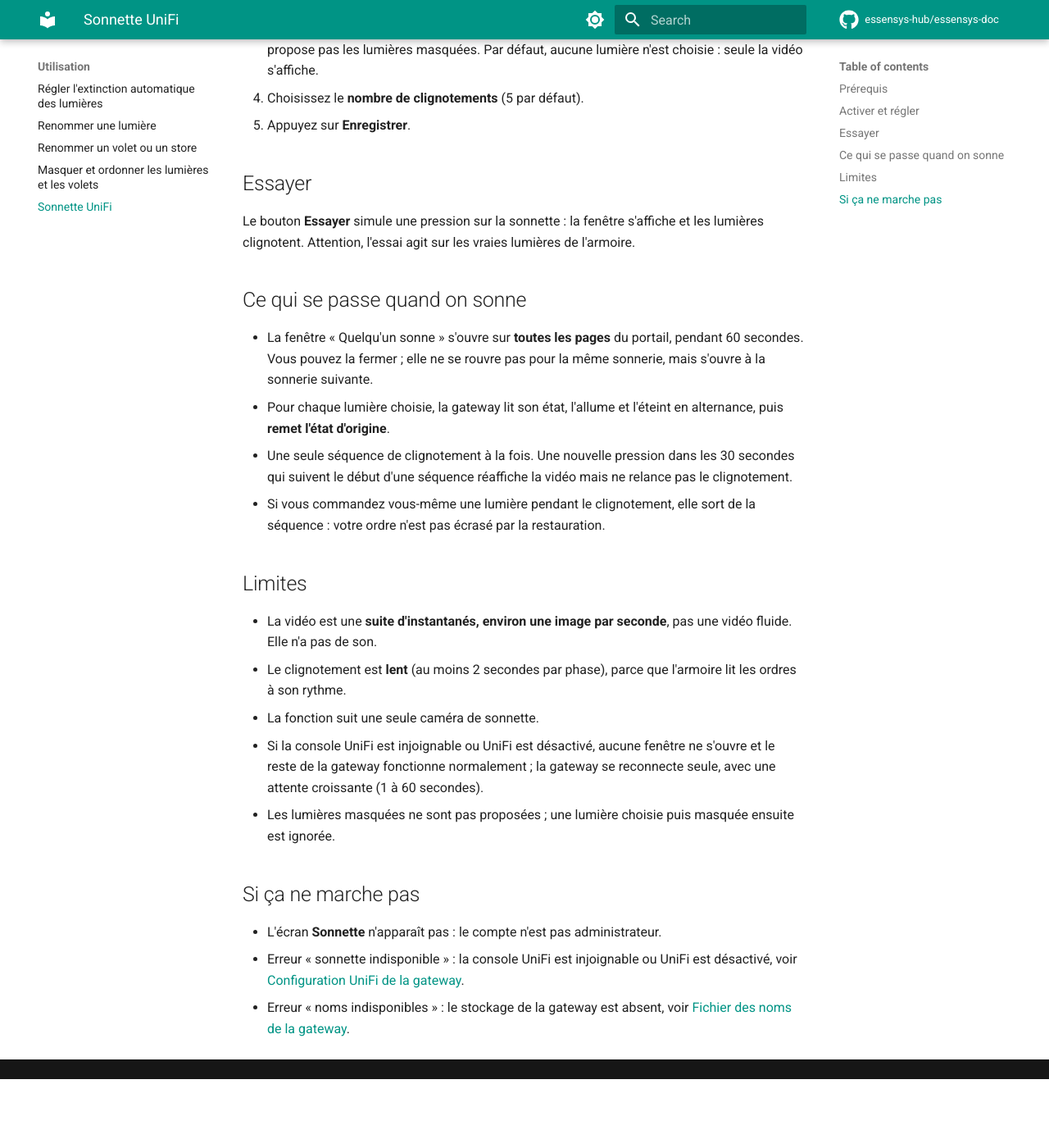
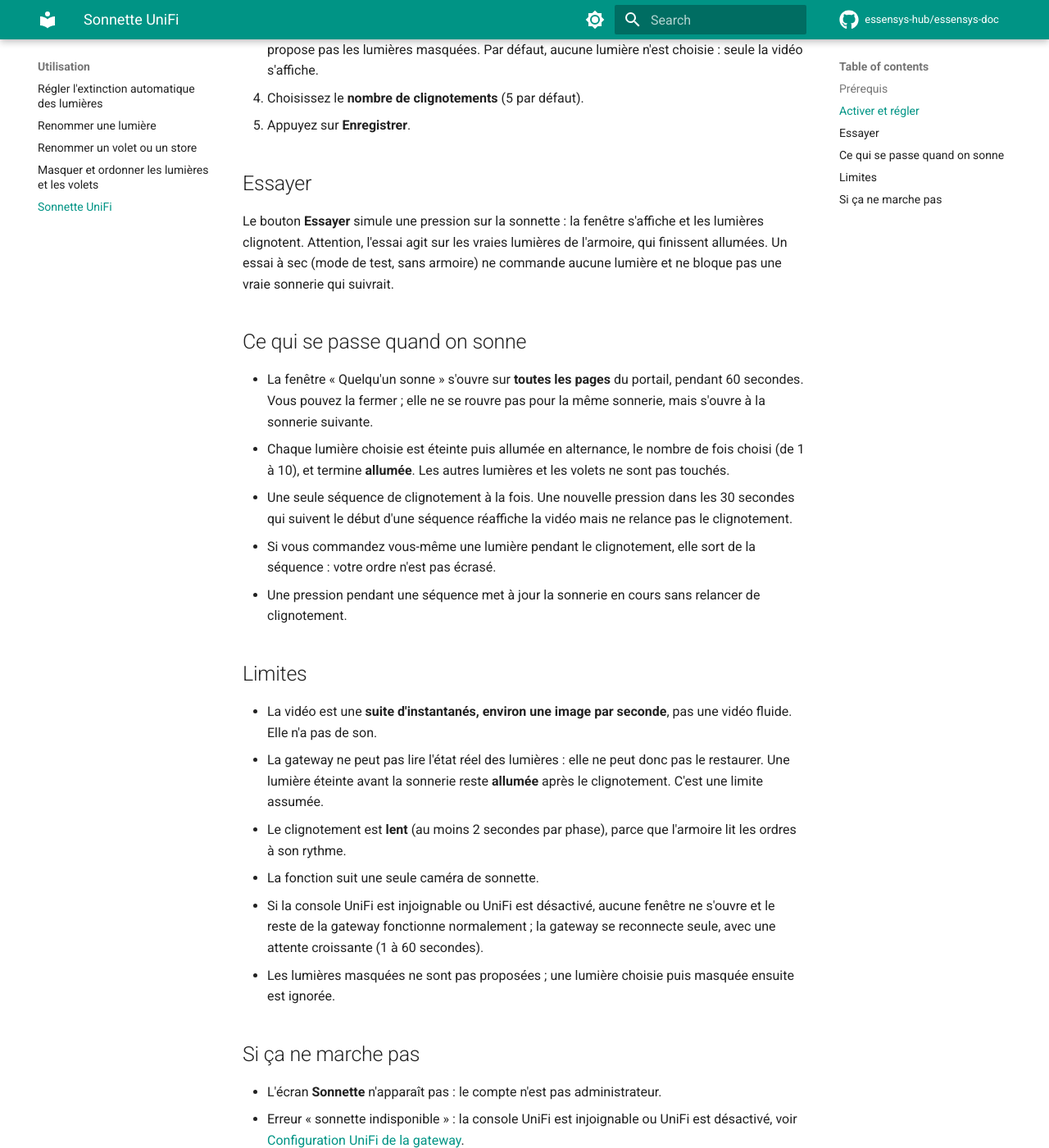
Before and after one commit to essensys-hub/essensys-doc, an MkDocs documentation site: the page built from docs/utilisation/sonnette-unifi.md, in a window 1280 px wide and 1400 px high, scrolled down 938 px. Shown: the whole window at 82% size. Built offline with MkDocs 1.6.1 and Material for MkDocs 9.7.7, drawn with Linux system fonts in a browser that asks for light colours; comment, search, counter and statistics services are not loaded; before the commit the page ends 2254 px from its top, so only the background shows below that; some of the changed text lies outside the part shown.

Commit message:
docs(utilisation): lumières de la sonnette finissant allumées, sans restauration (#31)
Feature: sonnette-unifi-2026-11-007
Refs essensys-hub/essensys-feature-lifecycle#58

Co-Authored-By: Claude Sonnet 5.5 <noreply@anthropic.com>

```diff
--- a/docs/utilisation/sonnette-unifi.md
+++ b/docs/utilisation/sonnette-unifi.md
@@ -5,7 +5,7 @@ description: "Voir la vidéo de la sonnette UniFi dans le portail local quand qu
 
 # Sonnette UniFi
 
-Quand quelqu'un appuie sur la sonnette UniFi, le portail local de la gateway CM5 affiche une fenêtre **« Quelqu'un sonne »** avec l'image de la caméra, et peut **faire clignoter des lumières** que vous avez choisies, puis les remettre dans leur état d'origine.
+Quand quelqu'un appuie sur la sonnette UniFi, le portail local de la gateway CM5 affiche une fenêtre **« Quelqu'un sonne »** avec l'image de la caméra, et peut **faire clignoter des lumières** que vous avez choisies. Les lumières choisies finissent **allumées**.
 
 La fonction est locale : elle ne passe pas par le cloud et n'est pas synchronisée. Elle est jumelle de [Masquer et ordonner les lumières et les volets](masquer-ordonner-objets.md) pour le stockage des réglages et pour l'affichage des noms.
 
@@ -30,18 +30,20 @@ Dans l'écran **Sonnette** :
 
 ## Essayer
 
-Le bouton **Essayer** simule une pression sur la sonnette : la fenêtre s'affiche et les lumières clignotent. Attention, l'essai agit sur les vraies lumières de l'armoire.
+Le bouton **Essayer** simule une pression sur la sonnette : la fenêtre s'affiche et les lumières clignotent. Attention, l'essai agit sur les vraies lumières de l'armoire, qui finissent allumées. Un essai à sec (mode de test, sans armoire) ne commande aucune lumière et ne bloque pas une vraie sonnerie qui suivrait.
 
 ## Ce qui se passe quand on sonne
 
 - La fenêtre « Quelqu'un sonne » s'ouvre sur **toutes les pages** du portail, pendant 60 secondes. Vous pouvez la fermer ; elle ne se rouvre pas pour la même sonnerie, mais s'ouvre à la sonnerie suivante.
-- Pour chaque lumière choisie, la gateway lit son état, l'allume et l'éteint en alternance, puis **remet l'état d'origine**.
+- Chaque lumière choisie est éteinte puis allumée en alternance, le nombre de fois choisi (de 1 à 10), et termine **allumée**. Les autres lumières et les volets ne sont pas touchés.
 - Une seule séquence de clignotement à la fois. Une nouvelle pression dans les 30 secondes qui suivent le début d'une séquence réaffiche la vidéo mais ne relance pas le clignotement.
-- Si vous commandez vous-même une lumière pendant le clignotement, elle sort de la séquence : votre ordre n'est pas écrasé par la restauration.
+- Si vous commandez vous-même une lumière pendant le clignotement, elle sort de la séquence : votre ordre n'est pas écrasé.
+- Une pression pendant une séquence met à jour la sonnerie en cours sans relancer de clignotement.
 
 ## Limites
 
 - La vidéo est une **suite d'instantanés, environ une image par seconde**, pas une vidéo fluide. Elle n'a pas de son.
+- La gateway ne peut pas lire l'état réel des lumières : elle ne peut donc pas le restaurer. Une lumière éteinte avant la sonnerie reste **allumée** après le clignotement. C'est une limite assumée.
 - Le clignotement est **lent** (au moins 2 secondes par phase), parce que l'armoire lit les ordres à son rythme.
 - La fonction suit une seule caméra de sonnette.
 - Si la console UniFi est injoignable ou UniFi est désactivé, aucune fenêtre ne s'ouvre et le reste de la gateway fonctionne normalement ; la gateway se reconnecte seule, avec une attente croissante (1 à 60 secondes).
```
Also changed, not shown: docs/install/sonnette-unifi-gateway.md (+4 -1 lines).
